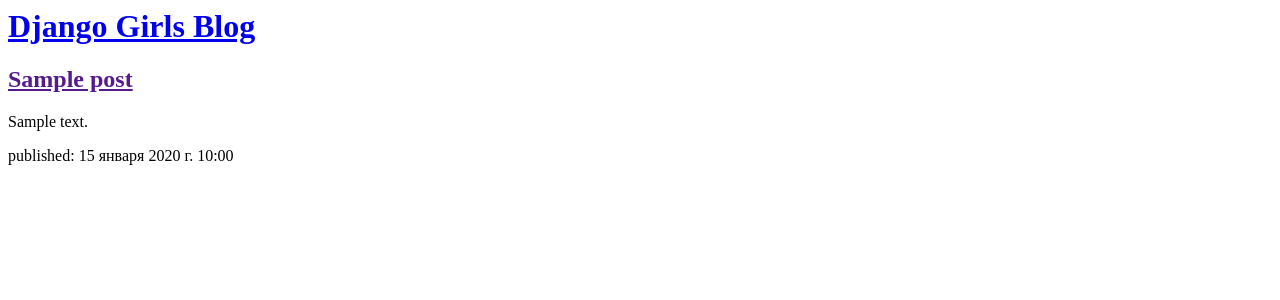
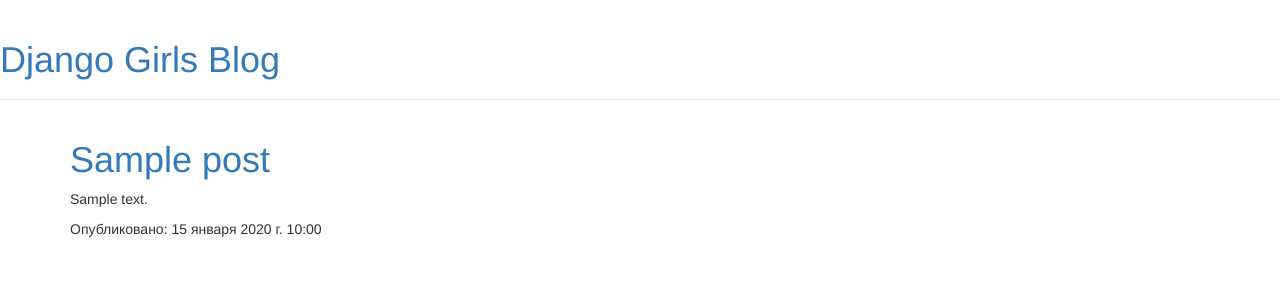
Before and after one commit to Noret3/djangogirls, a Django app: page / in a window 1280 px wide. Shown: the top 300 px of the page. Run offline with Django 4.2, Linux system fonts and the light colour scheme; tables that the repository leaves empty hold one stand-in row (values such as "Sample post"); some libraries are stand-ins or nearby versions.

Commit message:
Forth commit

```diff
--- a/blog/views.py
+++ b/blog/views.py
@@ -4,5 +4,5 @@
 
 
 def post_list(request):
-    posts = Post.objects.filter(published_date__lte=timezone.now()).order_by('published_date')
+    posts = Post.objects.filter(published_date__lte=timezone.now()).order_by('-published_date')
     return render(request, 'blog/post_list.html', {'posts': posts})
--- a/djangogirls/settings.py
+++ b/djangogirls/settings.py
@@ -116,7 +116,8 @@
 # https://docs.djangoproject.com/en/4.0/howto/static-files/
 
 STATIC_URL = '/static/'
-STATIC_ROOT = os.path.join(BASE_DIR, 'static')
+STATIC_DIR = os.path.join(BASE_DIR, 'static')
+STATICFILES_DIRS = [STATIC_DIR]
 
 # Default primary key field type
 # https://docs.djangoproject.com/en/4.0/ref/settings/#default-auto-field
--- a/templates/blog/post_list.html
+++ b/templates/blog/post_list.html
@@ -1,17 +1,30 @@
-<html>
+{% load static %}
+<html lang="ru">
 <head>
     <title>Django Girls blog</title>
+    <link rel="stylesheet" href="//maxcdn.bootstrapcdn.com/bootstrap/3.2.0/css/bootstrap.min.css">
+    <link rel="stylesheet" href="//maxcdn.bootstrapcdn.com/bootstrap/3.2.0/css/bootstrap-theme.min.css">
+    <link href="https://fonts.googleapis.com/css?family=Lobster&subset=latin,cyrillic" rel="stylesheet" type="text/css">
+    <link rel="stylesheet" href="{% static 'css/blog.css' %}">
 </head>
 <body>
-        <div>
+<div class="page-header">
     <h1><a href="/">Django Girls Blog</a></h1>
 </div>
+<div class="content container">
+    <div class="row">
+        <div class="col-md-8">
             {% for post in posts %}
-            <div>
-                <h2><a href="">{{ post.title }}</a></h2>
+                <div class="post">
+                    <h1><a href="">{{ post.title }}</a></h1>
                     <p>{{ post.text|linebreaksbr }}</p>
-                <p>published: {{ post.published_date }}</p>
+                    <div class="date">
+                        <p>Опубликовано: {{ post.published_date }}</p>
+                    </div>
                 </div>
             {% endfor %}
+        </div>
+    </div>
+</div>
 </body>
 </html>
```
Lines whose indentation alone changed are shown as unchanged.
